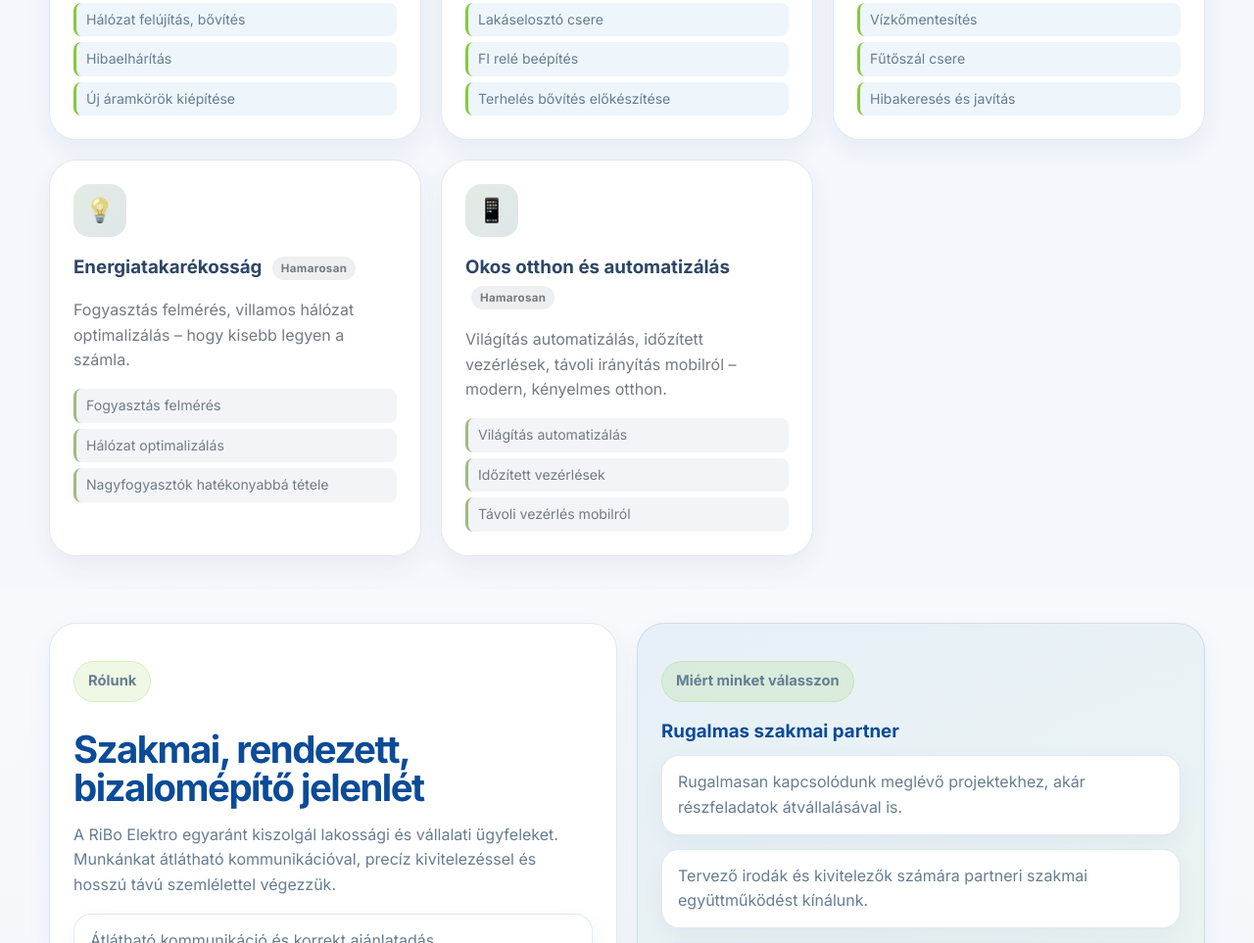
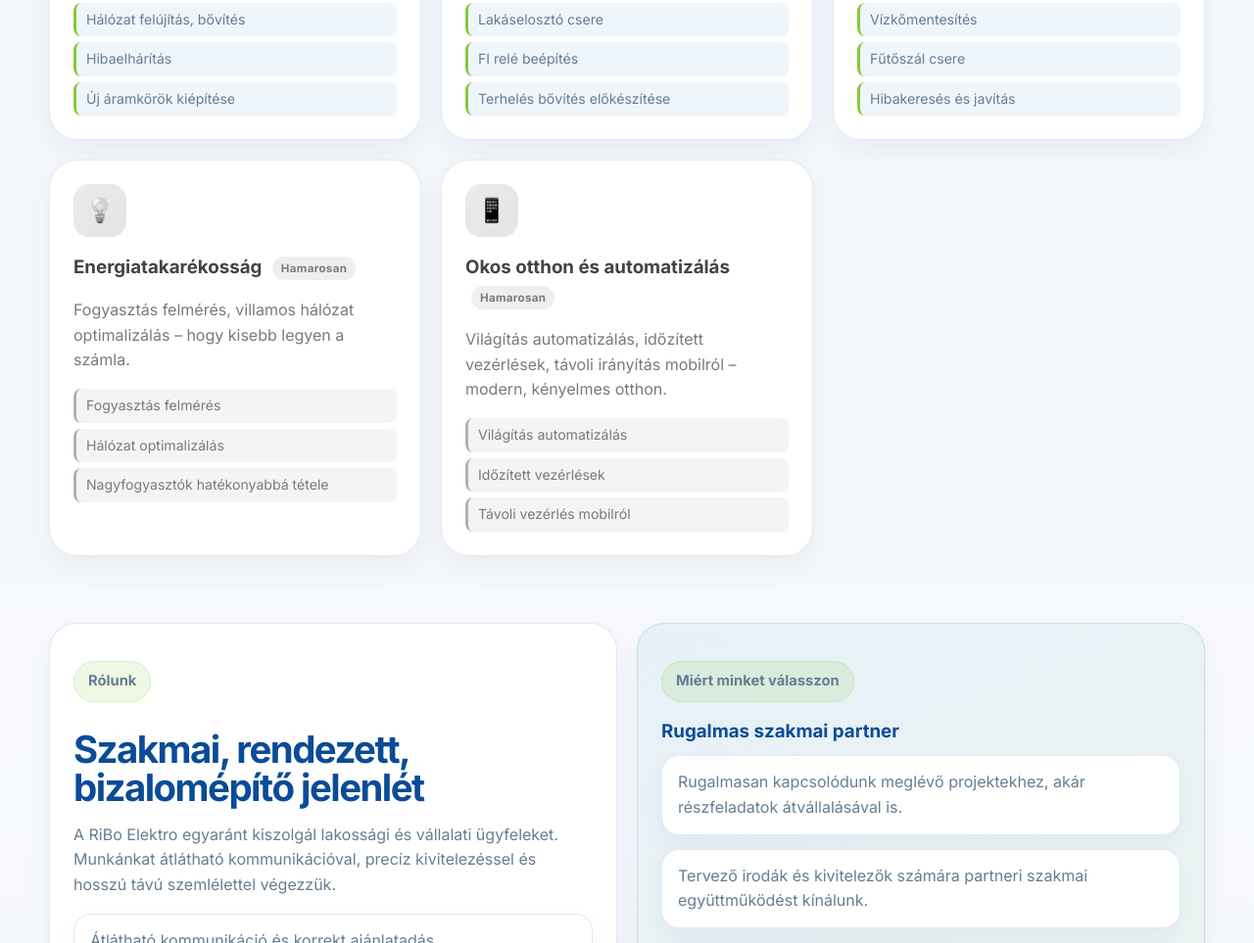
Before and after one commit to tomi546258-dev/RiBoElektro, a plain HTML site: page index.html in a window 1280 px wide. Shown: the part 1273-2236 px from the top of the page at 98% size. Drawn offline with Linux system fonts and the light colour scheme.

Commit message:
Add files via upload

```diff
--- a/style.css
+++ b/style.css
@@ -357,8 +357,8 @@
 
 /* Card disabled state */
 .card-disabled {
-  opacity: 0.45;
-  filter: grayscale(0.6);
+  opacity: 0.15;
+  filter: grayscale(1);
   pointer-events: none;
 }
 
```
